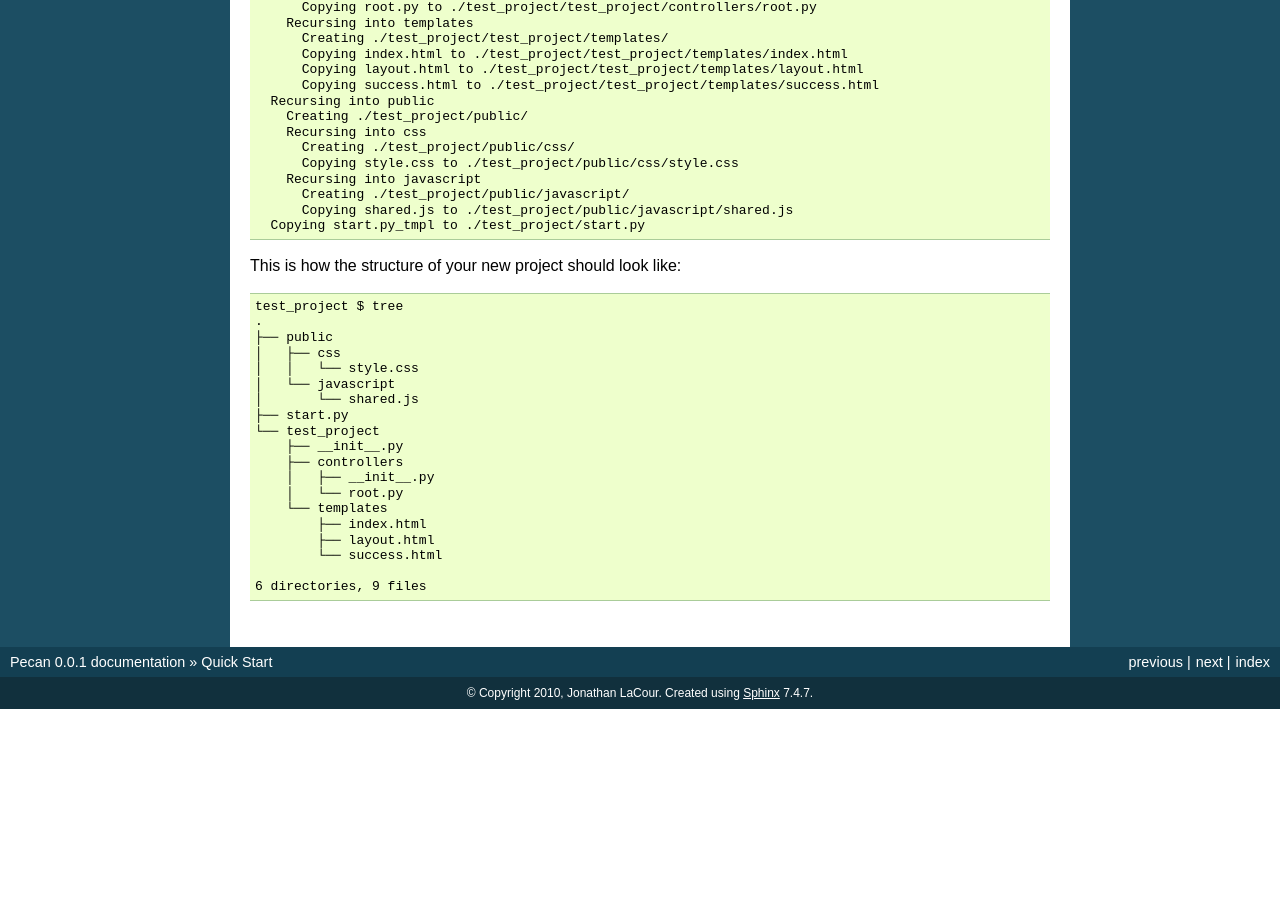
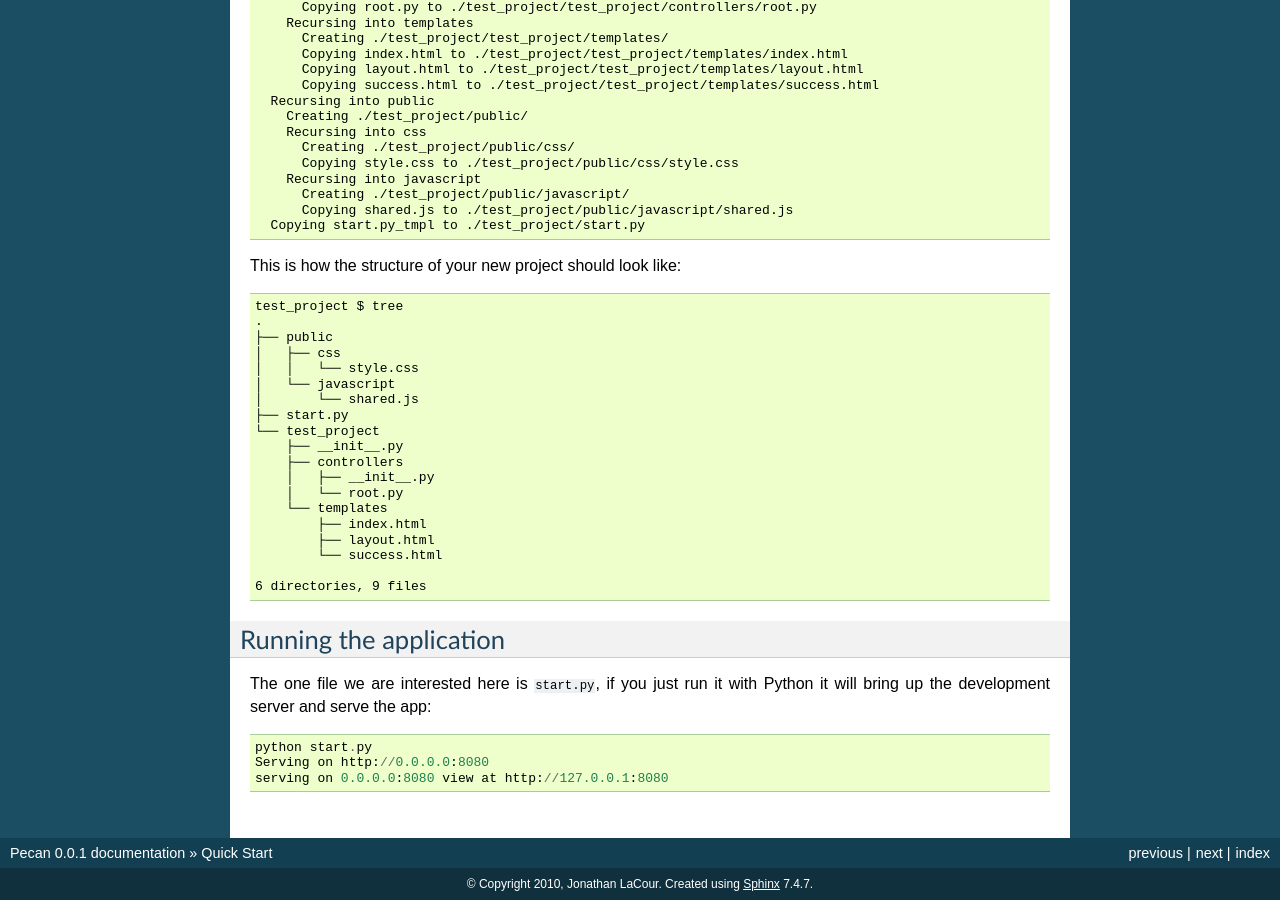
Before and after one commit to stackforge/pecan, a Sphinx documentation site: the page built from docs/source/quick_start.rst, in a window 1280 px wide and 900 px high, scrolled down 655 px. Built offline with Sphinx 7.4.7, drawn with Linux system fonts in a browser that asks for light colours; pages that are not in the unit, such as notebooks, are missing from menus; before the commit the page ends 1364 px from its top, so only the background shows below that; some of the changed text lies outside the part shown.

Commit message:
new section for running the app and server

```diff
--- a/docs/source/quick_start.rst
+++ b/docs/source/quick_start.rst
@@ -74,3 +74,13 @@ This is how the structure of your new project should look like::
             └── success.html
 
     6 directories, 9 files
+
+
+Running the application
+-----------------------
+The one file we are interested here is ``start.py``, if you just run it with
+Python it will bring up the development server and serve the app::
+
+    python start.py
+    Serving on http://0.0.0.0:8080
+    serving on 0.0.0.0:8080 view at http://127.0.0.1:8080
```
